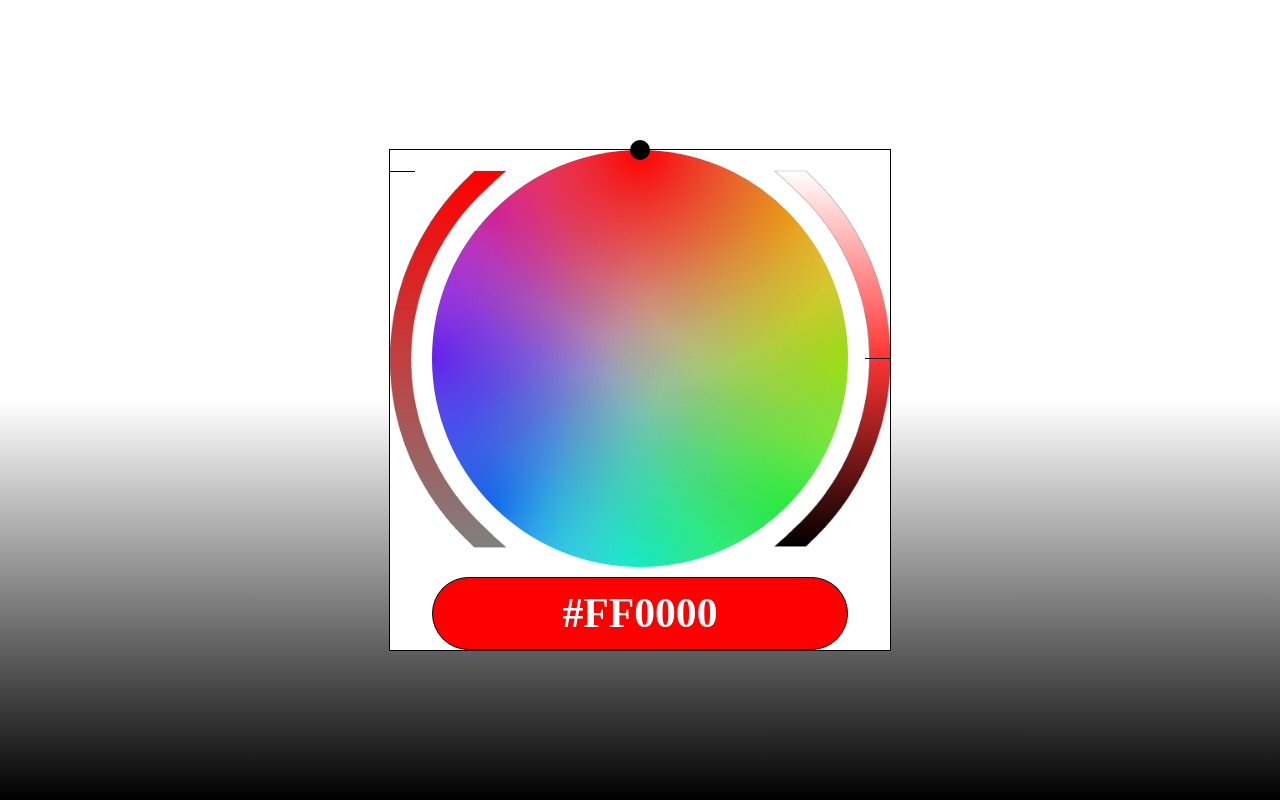
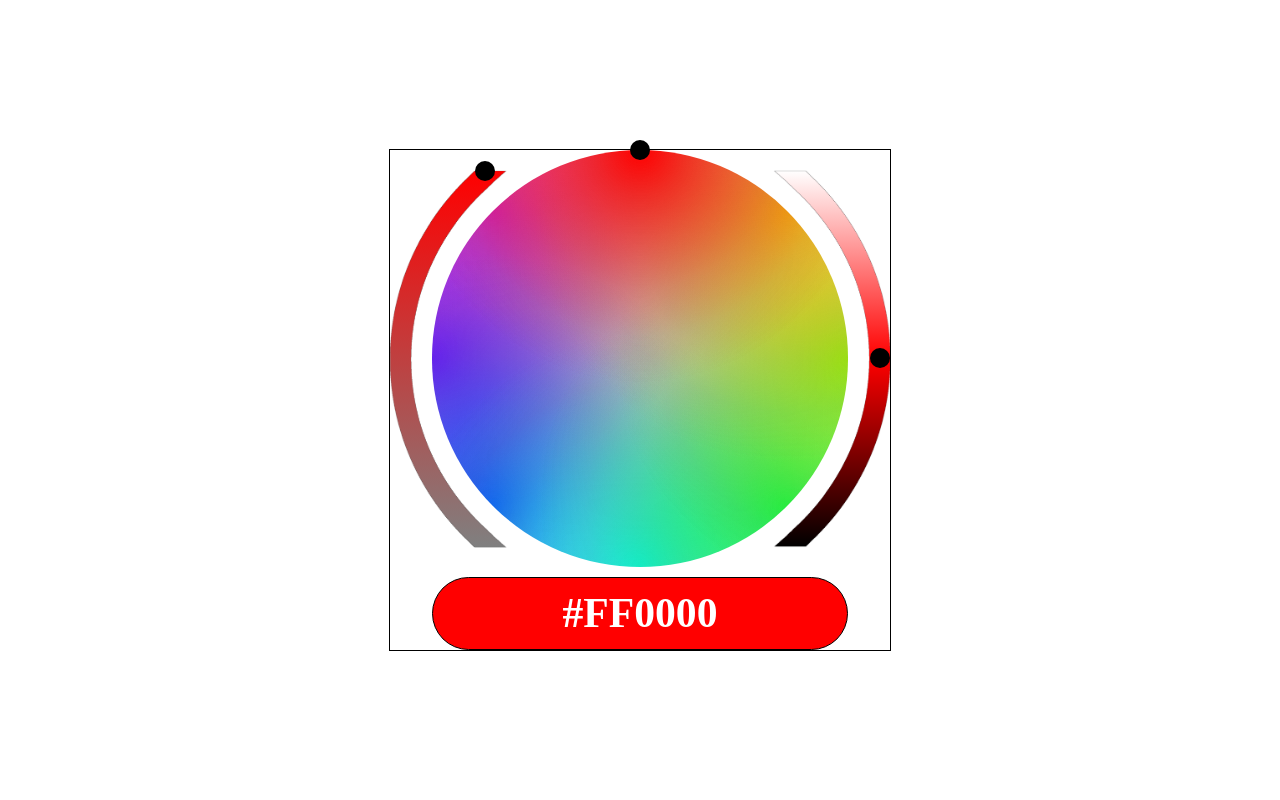
Before and after one commit to ahmethalac/react-color-picker-wheel, a React (Create React App) app: page / in a window 1280 px wide. Built offline with nearby package versions, Linux system fonts and the light colour scheme.

Commit message:
LevelBar handle horizontal positioning implemented + refactor about bar component

```diff
--- a/src/components/ColorWheel.js
+++ b/src/components/ColorWheel.js
@@ -4,8 +4,7 @@ import React, {
 import PropTypes from 'prop-types';
 import '../styles/ColorWheel.css';
 import { coordinatesToHS, hsToCoordinates } from '../helpers/utils';
-import SaturationBar from './SaturationBar';
-import LightnessBar from './LightnessBar';
+import LevelBar from './LevelBar';
 
 const ColorWheel = ({
   color,
@@ -59,12 +58,13 @@ const ColorWheel = ({
 
   return (
     <div className="colorWheel">
-      <SaturationBar
+      <LevelBar
+        className="saturationBar"
+        handleClassName="saturationBar-level"
         size={size}
-        zeroSaturation={`hsl(${color.h},0%,${color.l}%)`}
-        fullSaturation={`hsl(${color.h},100%,${color.l}%)`}
+        backgroundColor={`linear-gradient(white, hsl(${color.h},100%,${color.l}%) 5%,hsl(${color.h},0%,${color.l}%) 95%, black)`}
         onChange={saturation => setColor({ s: saturation })}
-        saturation={color.s}
+        value={color.s}
       />
       <div
         ref={wheel}
@@ -79,11 +79,14 @@ const ColorWheel = ({
           style={{ top: y * size, left: x * size }}
         />
       </div>
-      <LightnessBar
+      <LevelBar
+        alignRight
+        className="lightnessBar"
+        handleClassName="lightnessBar-level"
         size={size}
-        middleLightness={`hsl(${color.h},${color.s}%,60%)`}
+        backgroundColor={`linear-gradient(white, white 5%, hsl(${color.h},${color.s}%,50%),black 95%, black)`}
         onChange={lightness => setColor({ l: lightness })}
-        lightness={color.l}
+        value={color.l}
       />
     </div>
   );
--- /dev/null
+++ b/src/components/LevelBar.js
@@ -0,0 +1,107 @@
+import React, {
+  useEffect,
+  useMemo,
+  useRef,
+  useState,
+} from 'react';
+import PropTypes from 'prop-types';
+import background from '../assets/saturationBarBackground.png';
+import reverseBackground from '../assets/lightnessBarBackground.png';
+
+const LevelBar = ({
+  alignRight,
+  className,
+  handleClassName,
+  size,
+  backgroundColor,
+  onChange,
+  value,
+}) => {
+  const bar = useRef(null);
+  const [editing, setEditing] = useState(false);
+
+  useEffect(() => {
+    const mouseDown = event => {
+      if (bar.current.contains(event.target)) {
+        setEditing(true);
+      }
+    };
+    const mouseMove = event => {
+      if (editing) {
+        // Y coordinate difference as [0,1] (0 is full saturation)
+        const yDifference = event.clientY - bar.current.getBoundingClientRect().y;
+        const s = (1 - Math.min(size, Math.max(0, yDifference)) / size) * 100;
+        onChange(parseFloat(s.toFixed(2)));
+      }
+    };
+    const mouseUp = () => setEditing(false);
+
+    window.addEventListener('mousedown', mouseDown);
+    window.addEventListener('mousemove', mouseMove);
+    window.addEventListener('mouseup', mouseUp);
+
+    return () => {
+      window.removeEventListener('mousedown', mouseDown);
+      window.removeEventListener('mousemove', mouseMove);
+      window.removeEventListener('mouseup', mouseUp);
+    };
+  }, [editing, onChange, size]);
+
+  const indicatorPosition = useMemo(() => {
+    const top = size * (0.6 * (1 - Math.sin(Math.asin(3 / 4) * (value / 50 - 1))) - 1 / 10);
+    const horizontal = size * 0.6 * (1 - Math.cos(Math.asin(3 / 4) * (value / 50 - 1)));
+    return { top, horizontal };
+  }, [value, size]);
+
+  const backgroundImage = `url(${alignRight ? reverseBackground : background}), ${backgroundColor}`;
+
+  return (
+    <div
+      ref={bar}
+      className={className}
+      style={{
+        backgroundImage,
+        height: size,
+        width: size * 0.28,
+      }}
+    >
+      <div
+        className={handleClassName}
+        style={alignRight ? {
+          top: indicatorPosition.top,
+          right: indicatorPosition.horizontal,
+        } : {
+          top: indicatorPosition.top,
+          left: indicatorPosition.horizontal,
+        }}
+      />
+    </div>
+  );
+};
+
+LevelBar.propTypes = {
+  /** Whether bar is aligned to right */
+  alignRight: PropTypes.bool,
+  /** Css class name for outer div */
+  className: PropTypes.string,
+  /** Css class name for handle */
+  handleClassName: PropTypes.string,
+  /** Background color in css format */
+  backgroundColor: PropTypes.string,
+  /** height of the bar */
+  size: PropTypes.number.isRequired,
+  /** zero saturation color string in css hsl format (hsl(0, 5%, 10%)). */
+  onChange: PropTypes.func,
+  /** current value level ([0,100]) */
+  value: PropTypes.number,
+};
+
+LevelBar.defaultProps = {
+  alignRight: false,
+  className: 'levelBar',
+  handleClassName: 'defaultHandle',
+  backgroundColor: 'black',
+  onChange: (() => {}),
+  value: 100,
+};
+export default LevelBar;
--- a/src/components/LightnessBar.js
+++ /dev/null
@@ -1,76 +0,0 @@
-import React, { useEffect, useRef, useState } from 'react';
-import PropTypes from 'prop-types';
-import background from '../assets/lightnessBarBackground.png';
-import '../styles/LightnessBar.css';
-
-const LightnessBar = ({
-  size,
-  middleLightness,
-  onChange,
-  lightness,
-}) => {
-  const bar = useRef(null);
-  const [editing, setEditing] = useState(false);
-
-  useEffect(() => {
-    const mouseDown = event => {
-      if (bar.current.contains(event.target)) {
-        setEditing(true);
-      }
-    };
-    const mouseMove = event => {
-      if (editing) {
-        // Y coordinate difference as [0,1] (0 is full saturation)
-        const yDifference = event.clientY - bar.current.getBoundingClientRect().y;
-        const l = (1 - Math.min(size, Math.max(0, yDifference)) / size) * 100;
-        onChange(parseFloat(l.toFixed(2)));
-      }
-    };
-    const mouseUp = () => setEditing(false);
-
-    window.addEventListener('mousedown', mouseDown);
-    window.addEventListener('mousemove', mouseMove);
-    window.addEventListener('mouseup', mouseUp);
-
-    return () => {
-      window.removeEventListener('mousedown', mouseDown);
-      window.removeEventListener('mousemove', mouseMove);
-      window.removeEventListener('mouseup', mouseUp);
-    };
-  }, [editing, onChange, size]);
-  return (
-    <div
-      ref={bar}
-      className="lightnessBar"
-      style={{
-        backgroundImage: `url(${background}), linear-gradient(white, white 5%,${middleLightness},black 95%, black)`,
-        height: size,
-        width: size * 0.28,
-      }}
-    >
-      <div
-        className="lightnessLevel"
-        style={{ top: (100 - lightness) * (size / 100) * 0.9 + (size * 0.05) }}
-      />
-    </div>
-  );
-};
-
-LightnessBar.propTypes = {
-  /** height of the bar */
-  size: PropTypes.number.isRequired,
-  /** middle lightness color string in css hsl format (hsl(0, 5%, 10%)) */
-  middleLightness: PropTypes.string,
-  /** zero lightness color string in css hsl format (hsl(0, 5%, 10%)) */
-  onChange: PropTypes.func,
-  /** current lightness level ([0,100]) */
-  lightness: PropTypes.number,
-};
-
-LightnessBar.defaultProps = {
-  middleLightness: 'hsl(0, 100%, 50%)',
-  onChange: (() => {}),
-  lightness: 50,
-};
-
-export default LightnessBar;
--- a/src/components/SaturationBar.js
+++ /dev/null
@@ -1,79 +0,0 @@
-import React, { useEffect, useRef, useState } from 'react';
-import PropTypes from 'prop-types';
-import background from '../assets/saturationBarBackground.png';
-import '../styles/SaturationBar.css';
-
-const SaturationBar = ({
-  size,
-  zeroSaturation,
-  fullSaturation,
-  onChange,
-  saturation,
-}) => {
-  const bar = useRef(null);
-  const [editing, setEditing] = useState(false);
-
-  useEffect(() => {
-    const mouseDown = event => {
-      if (bar.current.contains(event.target)) {
-        setEditing(true);
-      }
-    };
-    const mouseMove = event => {
-      if (editing) {
-        // Y coordinate difference as [0,1] (0 is full saturation)
-        const yDifference = event.clientY - bar.current.getBoundingClientRect().y;
-        const s = (1 - Math.min(size, Math.max(0, yDifference)) / size) * 100;
-        onChange(parseFloat(s.toFixed(2)));
-      }
-    };
-    const mouseUp = () => setEditing(false);
-
-    window.addEventListener('mousedown', mouseDown);
-    window.addEventListener('mousemove', mouseMove);
-    window.addEventListener('mouseup', mouseUp);
-
-    return () => {
-      window.removeEventListener('mousedown', mouseDown);
-      window.removeEventListener('mousemove', mouseMove);
-      window.removeEventListener('mouseup', mouseUp);
-    };
-  }, [editing, onChange, size]);
-  return (
-    <div
-      ref={bar}
-      className="saturationBar"
-      style={{
-        backgroundImage: `url(${background}), linear-gradient(white, ${fullSaturation} 5%,${zeroSaturation} 95%, black)`,
-        height: size,
-        width: size * 0.28,
-      }}
-    >
-      <div
-        className="saturationLevel"
-        style={{ top: (100 - saturation) * (size / 100) * 0.9 + (size * 0.05) }}
-      />
-    </div>
-  );
-};
-
-SaturationBar.propTypes = {
-  /** height of the bar */
-  size: PropTypes.number.isRequired,
-  /** zero saturation color string in css hsl format (hsl(0, 5%, 10%)). */
-  zeroSaturation: PropTypes.string,
-  /** full saturation color string in css hsl format (hsl(0, 5%, 10%)) */
-  fullSaturation: PropTypes.string,
-  /** callback function to change saturation */
-  onChange: PropTypes.func,
-  /** current saturation level ([0,100]) */
-  saturation: PropTypes.number,
-};
-
-SaturationBar.defaultProps = {
-  zeroSaturation: 'hsl(0, 0%, 50%)',
-  fullSaturation: 'hsl(0, 100%, 50%)',
-  onChange: (() => {}),
-  saturation: 100,
-};
-export default SaturationBar;
--- a/src/styles/App.css
+++ b/src/styles/App.css
@@ -3,5 +3,4 @@
   height: 100vh;
   justify-content: center;
   align-items: center;
-  background: linear-gradient(white, white 50%,black);
 }
--- a/src/styles/ColorWheel.css
+++ b/src/styles/ColorWheel.css
@@ -7,7 +7,7 @@
 .wheel{
   z-index: 1;
   position: relative;
-  flex: 10;
+  flex: 1;
   height: 100%;
   border-radius: 100%;
   outline: none;
@@ -29,3 +29,35 @@
   position: absolute;
   transform: translate(-50%, -50%);
 }
+
+.saturationBar{
+  position: absolute;
+  flex: 1;
+  background-size: cover;
+  z-index: 0;
+}
+
+.saturationBar-level{
+  position: absolute;
+  height: 20px;
+  width: 20px;
+  border-radius: 100%;
+  transform: translate(0, -50%);
+  background-color: black;
+}
+
+.lightnessBar{
+  position: absolute;
+  flex: 1;
+  background-size: contain;
+  right: 0;
+}
+
+.lightnessBar-level{
+  position: absolute;
+  height: 20px;
+  width: 20px;
+  border-radius: 100%;
+  transform: translate(0, -50%);
+  background-color: black;
+}
--- a/src/styles/LightnessBar.css
+++ /dev/null
@@ -1,14 +0,0 @@
-.lightnessBar{
-    position: absolute;
-    flex: 1;
-    background-size: contain;
-    right: 0;
-}
-
-.lightnessLevel{
-    position: absolute;
-    height: 1px;
-    width: 25px;
-    background-color: black;
-    right: 0;
-}
--- a/src/styles/SaturationBar.css
+++ /dev/null
@@ -1,14 +0,0 @@
-.saturationBar{
-  position: absolute;
-  flex: 1;
-  background-size: cover;
-  z-index: 0;
-}
-
-.saturationLevel{
-  position: absolute;
-  height: 1px;
-  width: 25px;
-  background-color: black;
-  left: 0;
-}
```
